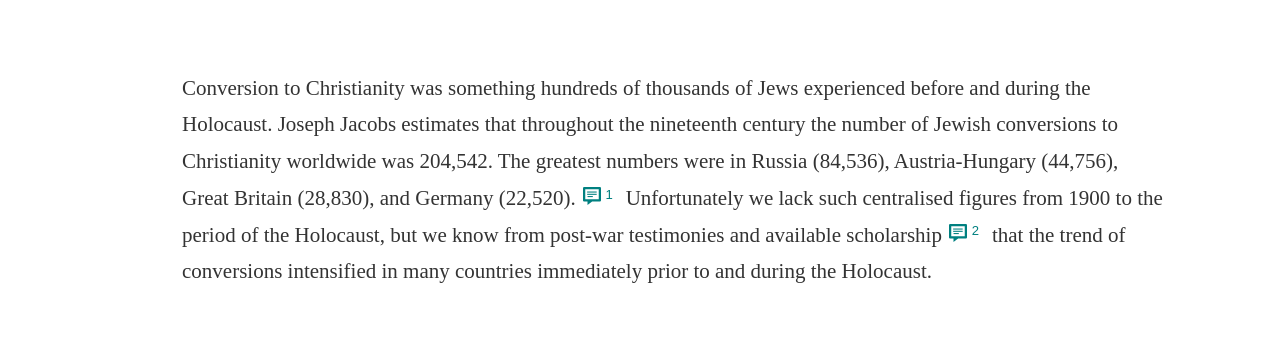
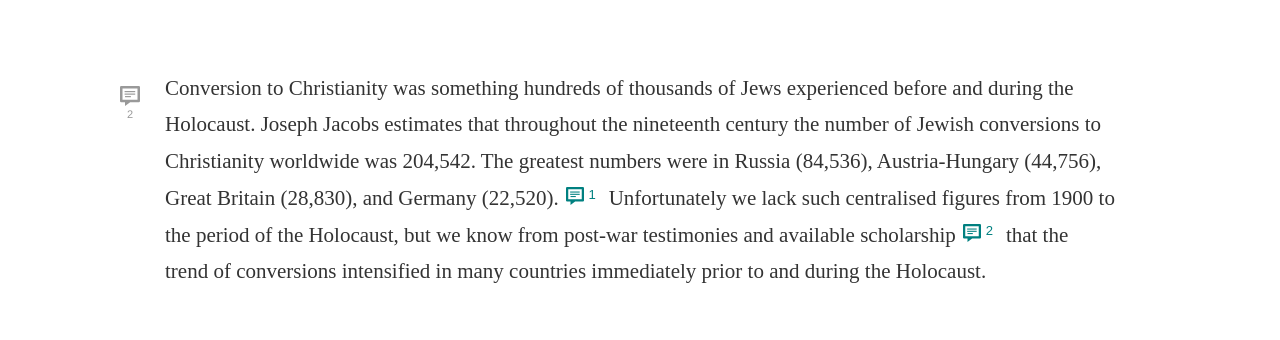
Before and after one commit to yz-net/critical-edition-editor, a React (Create React App) app: page /essay/frei in a window 1280 px wide. Shown: the part 589-929 px from the top of the page. Built offline with nearby package versions, Linux system fonts and the light colour scheme; a web font is replaced by a local one.

Commit message:
Replace controls with footnote count

```diff
--- a/src/components/Viewer/ContentBody/Block/Block.module.css
+++ b/src/components/Viewer/ContentBody/Block/Block.module.css
@@ -56,9 +56,21 @@
 .BlockWrapper {
   flex: auto;
 
-  border-left: 10px solid transparent;
+  border-left: 0px solid transparent;
   /* padding-left: 10px; */
 }
+.LeftMargin,
+.RightMargin {
+  flex: 0 0 50px;
+}
+
+@media all and (max-width: 600px) {
+  .LeftMargin,
+  .RightMargin {
+    display: none;
+  }
+}
+
 .Block {
   margin: 18px 0;
   padding: 18px 0;
--- /dev/null
+++ b/src/components/Viewer/ContentBody/Block/FootnoteCount.module.css
@@ -0,0 +1,20 @@
+.FootnoteCount {
+  color: #999;
+  fill: #999;
+  padding-top: 1em;
+}
+
+.IconContainer {
+  display: flex;
+  justify-content: center;
+}
+
+.IconContainer svg {
+  width: 20px;
+  height: 20px;
+}
+
+.Label {
+  font-size: 11px;
+  text-align: center;
+}
--- /dev/null
+++ b/src/components/Viewer/ContentBody/Block/FootnoteCount.tsx
@@ -0,0 +1,37 @@
+import { ParagraphBlockData } from "../../../../CriticalEditionData";
+import styles from "./FootnoteCount.module.css";
+import React from "react";
+import getFootnotes from "../../../../utils/getFootnotes";
+import { ReactComponent as FootnoteIcon } from "../../svg/footnote_icon.svg";
+
+interface FootnoteCountProps {
+  blockData: ParagraphBlockData;
+}
+
+const empty = (
+  <div className={styles.FootnoteCount}>
+    <div className={styles.IconContainer}></div>
+  </div>
+);
+
+export default function FootnoteCount(props: FootnoteCountProps) {
+  let count = 0;
+  try {
+    count = getFootnotes(props.blockData).length;
+  } catch {
+    return empty;
+  }
+
+  if (count < 1) {
+    return empty;
+  }
+
+  return (
+    <div className={`sans-copy-ff ${styles.FootnoteCount}`}>
+      <div className={styles.IconContainer}>
+        <FootnoteIcon />
+      </div>
+      <div className={styles.Label}>{count}</div>
+    </div>
+  );
+}
--- a/src/components/Viewer/ContentBody/Block/Paragraph/Paragraph.module.css
+++ b/src/components/Viewer/ContentBody/Block/Paragraph/Paragraph.module.css
@@ -5,6 +5,12 @@
   font-size: 21px;
   line-height: 1.75em;
   color: #333;
+}
+
+@media all and (max-width: 600px) {
+  .Paragraph[data-paragraph-type="paragraph"] {
+    padding: 0px 40px;
+  }
 }
 
 .Paragraph[data-paragraph-type="blockquote"] {
--- a/src/components/Viewer/ContentBody/Block/index.tsx
+++ b/src/components/Viewer/ContentBody/Block/index.tsx
@@ -8,17 +8,18 @@ import {
 } from "../../../../CriticalEditionData";
 import validBlockData from "../../../../CriticalEditionData/validators/validBlockData";
 import DebugLogger from "../../../../utils/DebugLogger";
-import getFootnotes from "../../../../utils/getFootnotes";
-import htmlToText from "../../../../utils/htmlToText";
+// import getFootnotes from "../../../../utils/getFootnotes";
+// import htmlToText from "../../../../utils/htmlToText";
 import { Footnote } from "./Footnote";
 import { Paragraph } from "./Paragraph";
 import { Image } from "./Image";
 import styles from "./Block.module.css";
-import CopyText from "./CopyText";
-import OpenFootnote from "./OpenFootnotes";
-import Permalink from "./Permalink";
-import PlayText from "./PlayText";
+// import CopyText from "./CopyText";
+// import OpenFootnote from "./OpenFootnotes";
+// import Permalink from "./Permalink";
+// import PlayText from "./PlayText";
 import { useLocation } from "react-router-dom";
+import FootnoteCount from "./FootnoteCount";
 
 const logger = new DebugLogger("Block: ");
 
@@ -39,7 +40,7 @@ export default function Block(props: {
     `p-${props.index}`
   }`;
 
-  const footnotes = getFootnotes(props.blockData.data as ParagraphBlockData);
+  // const footnotes = getFootnotes(props.blockData.data as ParagraphBlockData);
 
   logger.log("BLOCK TYPE:", props.blockData.type);
   useEffect(() => {
@@ -49,36 +50,36 @@ export default function Block(props: {
     }
   }, [props.inFocus]);
 
-  function Controls() {
-    const html = (props.blockData.data as ParagraphBlockData).text;
-    return (
-      <div className={styles.Controls}>
-        {html ? (
-          <React.Fragment>
-            <PlayText
-              stopPlaying={props.stopPlaying}
-              playing={props.playing}
-              playBlock={props.playBlock}
-              text={htmlToText(html)}
-            />
-            <Permalink blockID={blockID} />
-            <CopyText
-              text={(props.blockData.data as ParagraphBlockData).text}
-            />
-            {props.blockData.type === "paragraph" && footnotes.length > 0 ? (
-              // <OpenFootnote footnoteIDs={footnotes} />
-              <OpenFootnote
-                footnoteCount={footnotes.length}
-                footnoteIDs={
-                  props.nextFootnoteBlock ? [props.nextFootnoteBlock.id] : []
-                }
-              />
-            ) : null}
-          </React.Fragment>
-        ) : null}
-      </div>
-    );
-  }
+  // function Controls() {
+  //   const html = (props.blockData.data as ParagraphBlockData).text;
+  //   return (
+  //     <div className={styles.Controls}>
+  //       {html ? (
+  //         <React.Fragment>
+  //           <PlayText
+  //             stopPlaying={props.stopPlaying}
+  //             playing={props.playing}
+  //             playBlock={props.playBlock}
+  //             text={htmlToText(html)}
+  //           />
+  //           <Permalink blockID={blockID} />
+  //           <CopyText
+  //             text={(props.blockData.data as ParagraphBlockData).text}
+  //           />
+  //           {props.blockData.type === "paragraph" && footnotes.length > 0 ? (
+  //             // <OpenFootnote footnoteIDs={footnotes} />
+  //             <OpenFootnote
+  //               footnoteCount={footnotes.length}
+  //               footnoteIDs={
+  //                 props.nextFootnoteBlock ? [props.nextFootnoteBlock.id] : []
+  //               }
+  //             />
+  //           ) : null}
+  //         </React.Fragment>
+  //       ) : null}
+  //     </div>
+  //   );
+  // }
 
   function WrapBlock(inner: JSX.Element) {
     const location = useLocation();
@@ -96,12 +97,18 @@ export default function Block(props: {
           props.blockData.type
         } ${styles.Block} ${props.inFocus ? styles.InFocus : ""}`}
       >
-        <div className={styles.ControlsWrapper}>
+        <div className={styles.LeftMargin}>
+          <FootnoteCount
+            blockData={props.blockData.data as ParagraphBlockData}
+          />
+        </div>
+        {/* <div className={styles.ControlsWrapper}>
           <div className={styles.ControlsFrame}>
             <Controls />
           </div>
-        </div>
+        </div> */}
         <div className={styles.BlockWrapper}>{inner}</div>
+        <div className={styles.RightMargin}></div>
       </div>
     );
   }
--- a/src/components/Viewer/Viewer.module.css
+++ b/src/components/Viewer/Viewer.module.css
@@ -12,7 +12,7 @@
   bottom: 0;
   right: 0;
 
-  max-width: 1080px;
+  max-width: 1070px; /*1080px;*/
   margin-left: auto;
   margin-right: auto;
 }
```
